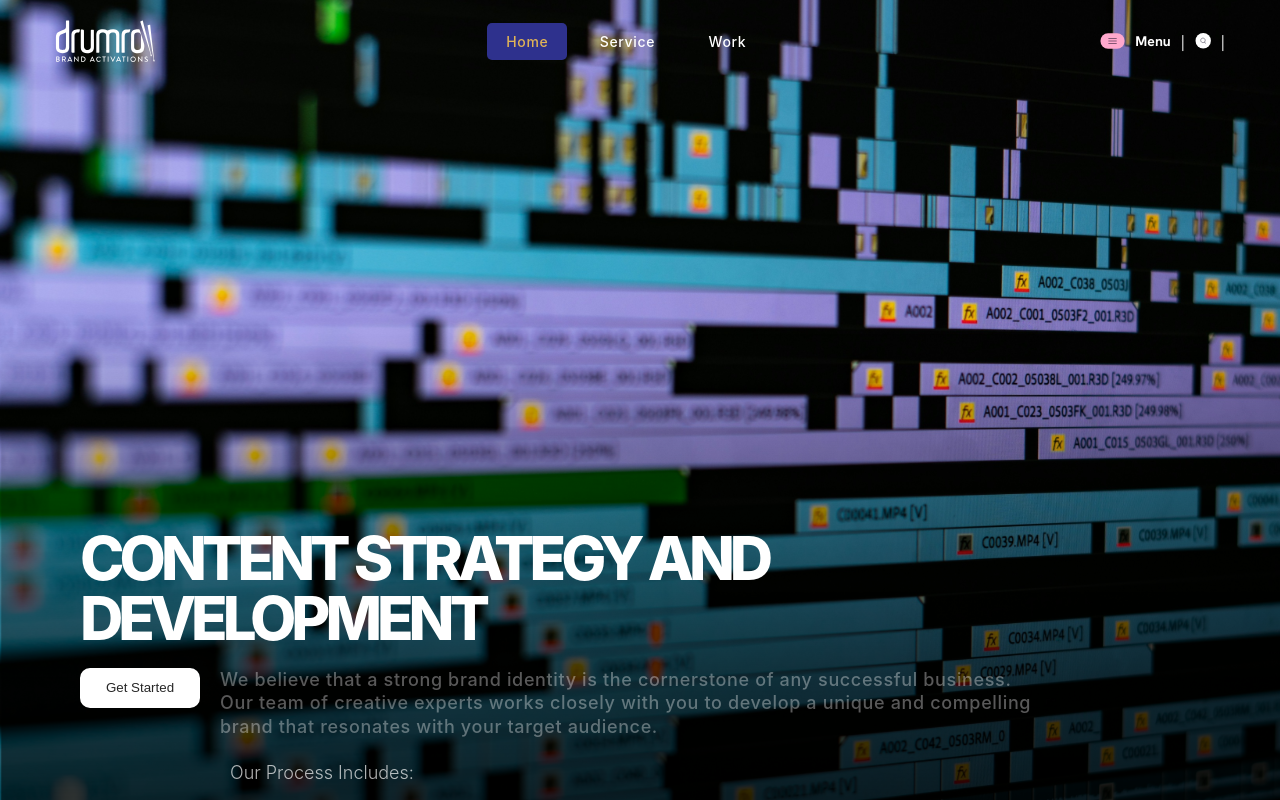
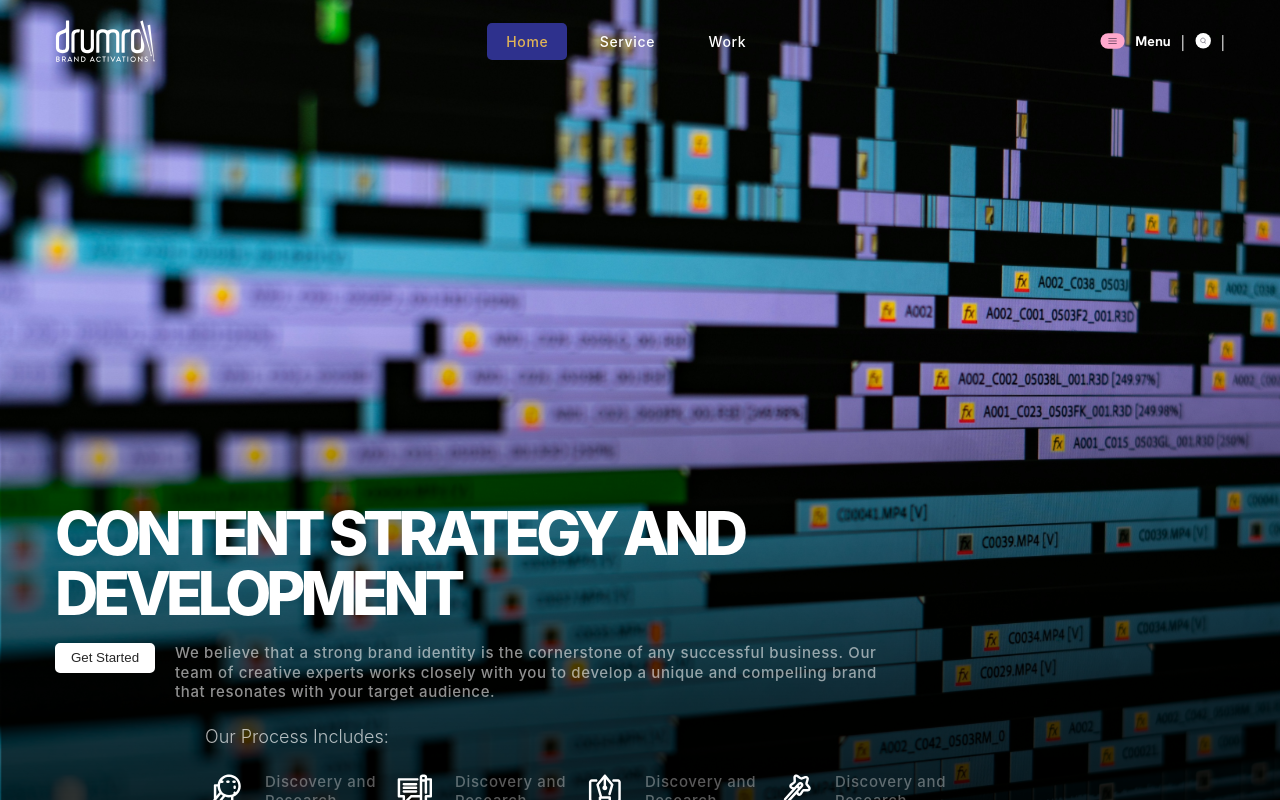
Before and after one commit to Drumroll-Inc/Drumroll-Website, a React (Vite) app: page /ContentDevelopemts in a window 1280 px wide. Shown: the top 800 px of the page. Built offline with nearby package versions, Linux system fonts and the light colour scheme.

Commit message:
working on this project

```diff
--- a/src/Components/LandingPagesLayouts/HeaderLayouts/HeaderLayouts.module.css
+++ b/src/Components/LandingPagesLayouts/HeaderLayouts/HeaderLayouts.module.css
@@ -43,13 +43,14 @@
     left: 50%;
     width: 100%;
     z-index: 10;
-    bottom: 20px;
+    bottom: -100px;
     display: flex;
     flex-wrap: wrap;
     position: absolute;
     align-items: center;
     justify-content: center;
     transform: translateX(-50%);
+    padding: 121px 60px 121px 60px;
 }
 
 .HeaderLayoutsH1 {
--- a/src/Components/LandingPagesLayouts/HeroLayouts/HeroLayouts.module.css
+++ b/src/Components/LandingPagesLayouts/HeroLayouts/HeroLayouts.module.css
@@ -47,8 +47,8 @@
 }
 
 .HeroLayoutsListItems {
-    width: 600px;
-    height: 490px;
+    width: 500px;
+    height: 440px;
     cursor: pointer;
     flex-shrink: 0;
     display: flex;
--- a/src/Components/LandingPagesLayouts/SectionLayouts/SectionLayouts.module.css
+++ b/src/Components/LandingPagesLayouts/SectionLayouts/SectionLayouts.module.css
@@ -54,10 +54,11 @@
     align-content: center;
     flex-direction: column;
     justify-content: center;
+
 }
 
 .CardsImages {
-    width: 320px;
+    width: 300px;
     cursor: pointer;
 }
 
--- a/src/Components/ServiceComponets/ServiceLayouts/ContentDevelopemts/ContentDevelopemts.module.css
+++ b/src/Components/ServiceComponets/ServiceLayouts/ContentDevelopemts/ContentDevelopemts.module.css
@@ -12,7 +12,7 @@
 
 .ContentDevelopemtsChildListOne {
     gap: 20px;
-    padding: 80px;
+    padding: 55px;
     display: flex;
     flex-wrap: wrap;
     margin-top: 35%;
@@ -20,12 +20,12 @@
 }
 
 .ContentDevelopemtsH1 {
-    color: #FFF;
     width: 700px;
     font-size: 60px;
     font-weight: 800;
     line-height: 60px;
     font-style: normal;
+    color: #FFFFFF;
     font-family: Inter;
     letter-spacing: -5px;
     text-transform: uppercase;
@@ -38,27 +38,27 @@
 }
 
 .ContentDevelopemtsBTC {
-    width: 120px;
-    height: 40px;
+    width: 100px;
+    height: 30px;
     outline: none;
     font-weight: 500;
     line-height: 130%;
     text-align: center;
-    border-radius: 10px;
+    border-radius: 5px;
     background-color: #FFFFFF;
     border: solid 2px #FFFFFF;
     color: rgba(0, 0, 0, 0.852);
 }
 
 .ContentDevelopemtsParas {
-    width: 820px;
-    font-size: 18px;
+    width: 720px;
+    font-size: 15px;
     font-weight: 500;
     line-height: 130%;
     font-family: Inter;
     font-style: normal;
     letter-spacing: 0.64px;
-    color: rgba(255, 255, 255, 0.35);
+    color: rgba(255, 255, 255, 0.566);
 }
 
 .ContentDevelopemtsItems {
--- a/src/Components/ServiceComponets/ServiceLayouts/IndetifyDesign/IndetifyDesign.module.css
+++ b/src/Components/ServiceComponets/ServiceLayouts/IndetifyDesign/IndetifyDesign.module.css
@@ -13,7 +13,7 @@
 
 .IndetifyDesignContainerOne {
     gap: 20px;
-    padding: 80px;
+    padding: 55px;
     display: flex;
     flex-wrap: wrap;
     margin-top: 35%;
@@ -21,12 +21,12 @@
 }
 
 .IndetifyDesignH1 {
-    color: #FFF;
     width: 700px;
     font-size: 60px;
     font-weight: 800;
     line-height: 60px;
     font-style: normal;
+    color: #FFFFFF;
     font-family: Inter;
     letter-spacing: -5px;
     text-transform: uppercase;
@@ -39,27 +39,27 @@
 }
 
 .IndetifyDesignBTC {
-    width: 120px;
-    height: 40px;
+    width: 100px;
+    height: 30px;
     outline: none;
     font-weight: 500;
     line-height: 130%;
     text-align: center;
-    border-radius: 10px;
+    border-radius: 5px;
     background-color: #FFFFFF;
     border: solid 2px #FFFFFF;
     color: rgba(0, 0, 0, 0.852);
 }
 
 .IndetifyDesignParas {
-    width: 820px;
-    font-size: 18px;
+    width: 720px;
+    font-size: 15px;
     font-weight: 500;
     line-height: 130%;
     font-family: Inter;
     font-style: normal;
     letter-spacing: 0.64px;
-    color: rgba(255, 255, 255, 0.35);
+    color: rgba(255, 255, 255, 0.566);
 }
 
 .IndetifyDesignItems {
--- a/src/Components/ServiceComponets/ServiceLayouts/WebDevelopements/WebDevelopements.module.css
+++ b/src/Components/ServiceComponets/ServiceLayouts/WebDevelopements/WebDevelopements.module.css
@@ -12,7 +12,7 @@
 
 .WebDevelopementsChildListOne {
     gap: 20px;
-    padding: 80px;
+    padding: 55px;
     display: flex;
     flex-wrap: wrap;
     margin-top: 35%;
@@ -25,6 +25,7 @@
     font-size: 60px;
     font-weight: 800;
     line-height: 60px;
+    color: #FFFFFF;
     font-style: normal;
     font-family: Inter;
     letter-spacing: -5px;
@@ -38,27 +39,27 @@
 }
 
 .WebDevelopementsBTC {
-    width: 120px;
-    height: 40px;
+    width: 100px;
+    height: 30px;
     outline: none;
     font-weight: 500;
     line-height: 130%;
     text-align: center;
-    border-radius: 10px;
+    border-radius: 5px;
     background-color: #FFFFFF;
     border: solid 2px #FFFFFF;
     color: rgba(0, 0, 0, 0.852);
 }
 
 .WebDevelopementsParas {
-    width: 820px;
-    font-size: 18px;
+    width: 720px;
+    font-size: 15px;
     font-weight: 500;
     line-height: 130%;
     font-family: Inter;
     font-style: normal;
     letter-spacing: 0.64px;
-    color: rgba(255, 255, 255, 0.35);
+    color: rgba(255, 255, 255, 0.566);
 }
 
 .WebDevelopementsItems {
```
